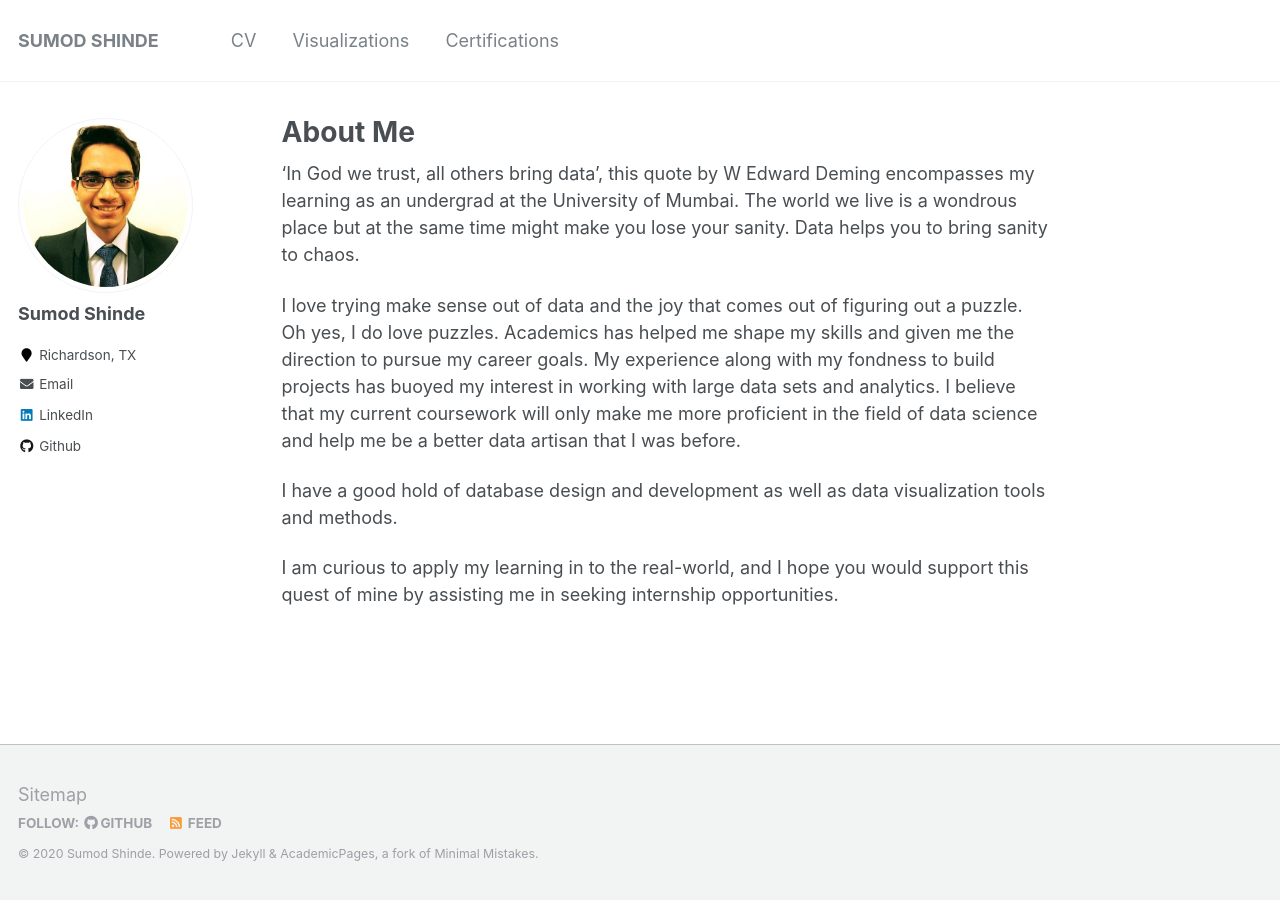
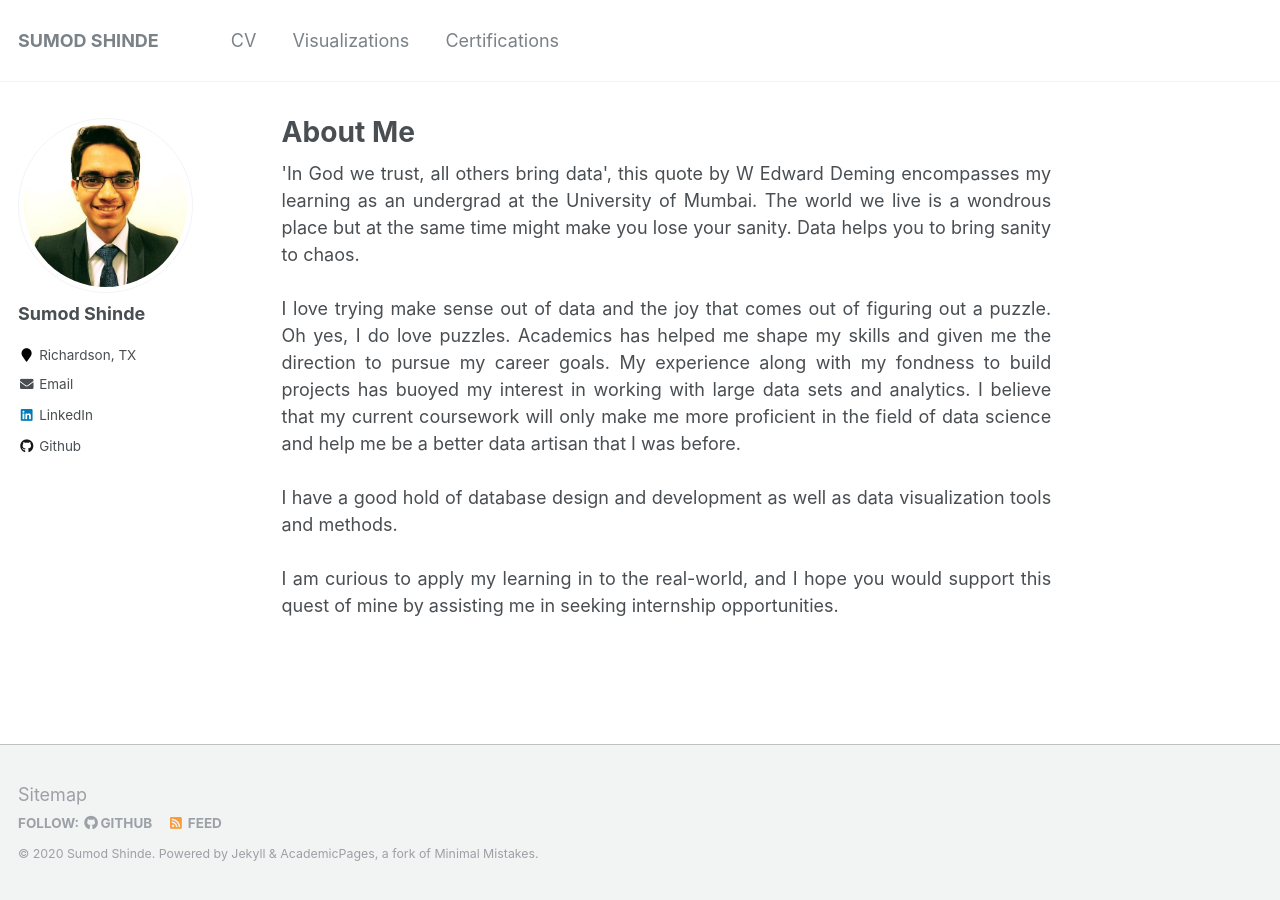
Before and after one commit to sumodshinde/sumodshinde.github.io, a Jekyll site: the page built from _pages/about.md, in a window 1280 px wide. Built offline with Jekyll 4.4.1, drawn with Linux system fonts in a browser that asks for light colours.

Commit message:
Update about.md

```diff
--- a/_pages/about.md
+++ b/_pages/about.md
@@ -8,10 +8,12 @@ redirect_from:
   - /about.html
 ---
 
+<div style="text-align: justify">
 'In God we trust, all others bring data', this quote by W Edward Deming encompasses my learning as an undergrad at the University of Mumbai. The world we live is a wondrous place but at the same time might make you lose your sanity. Data helps you to bring sanity to chaos.
-
+<br/><br/>
 I love trying make sense out of data and the joy that comes out of figuring out a puzzle. Oh yes, I do love puzzles. Academics has helped me shape my skills and given me the direction to pursue my career goals. My experience along with my fondness to build projects has buoyed my interest in working with large data sets and analytics. I believe that my current coursework will only make me more proficient in the field of data science and help me be a better data artisan that I was before.
-
+<br/><br/>
 I have a good hold of database design and development as well as data visualization tools and methods.
-
+<br/><br/>
 I am curious to apply my learning in to the real-world, and I hope you would support this quest of mine by assisting me in seeking internship opportunities.
+</div>
```
